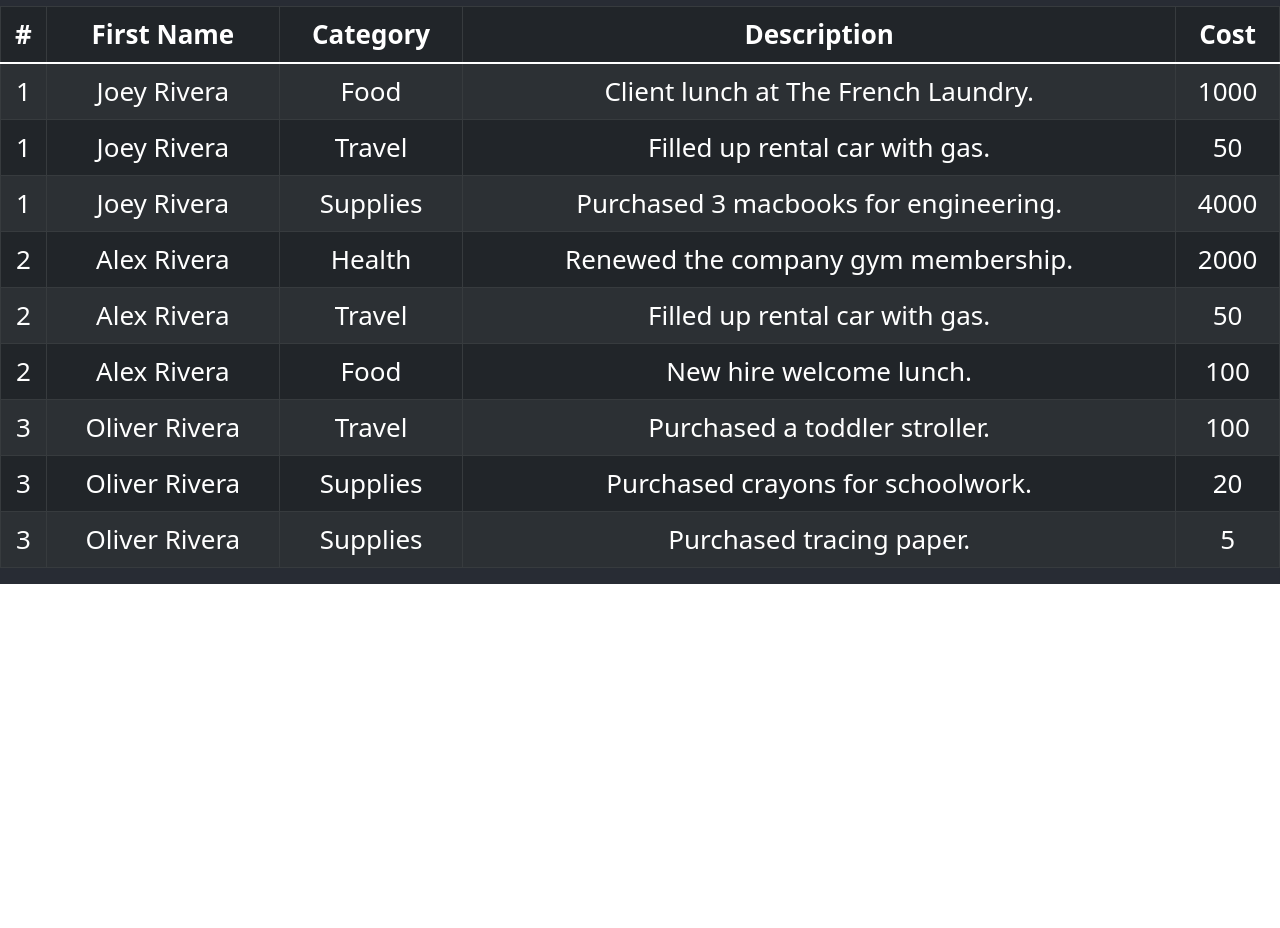
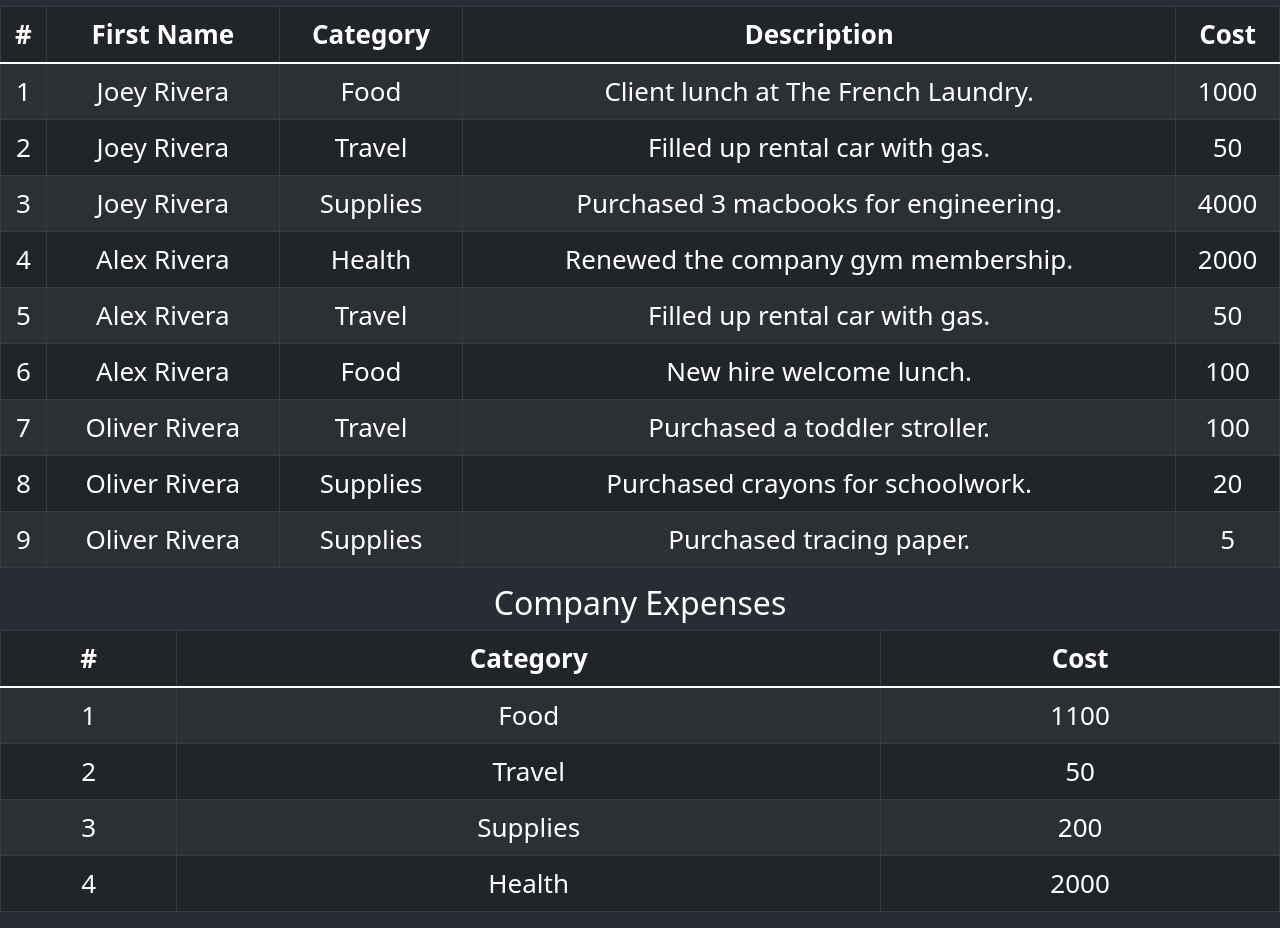
Before and after one commit to JoeyRivera01/leanData-Front-End-Hw, a React (Create React App) app: page / in a window 1280 px wide. Shown: the part 385-1313 px from the top of the page. Before the commit the page ends 969 px from the top, so only its background shows below. Built offline with nearby package versions, Linux system fonts and the light colour scheme.

Commit message:
Added outline for CompanyExpensesTable and fixed indexing issue in ExpenseTable

```diff
--- a/src/components/CompanyExpensesTable.js
+++ b/src/components/CompanyExpensesTable.js
@@ -1,10 +1,29 @@
-import { useState } from 'react';
 import { Table } from 'react-bootstrap';
 
-const CompanyExpensesTable = (props) => {
+const CompanyExpensesTable = ({expensesByCategory}) => {
 
   return (
     <>
+      <h2>Company Expenses</h2>
+      <Table striped bordered hover variant="dark">
+        <thead>
+          <tr>
+            <th>#</th>
+            <th>Category</th>
+            <th>Cost</th>
+          </tr>
+        </thead>
+        <tbody>
+          { expensesByCategory &&
+            Object.entries(expensesByCategory).map(([category, totalExpense], index) =>
+              <tr key={index * Math.floor(Math.random() * 100000) + 1}>
+                <td>{index + 1}</td>
+                <td>{category}</td>
+                <td>{totalExpense}</td>
+              </tr>
+            )}
+        </tbody>
+      </Table>
     </>
   );
 }
--- a/src/components/ExpenseTable.js
+++ b/src/components/ExpenseTable.js
@@ -1,7 +1,7 @@
-import { useState } from 'react';
 import { Table } from 'react-bootstrap';
 
 const ExpenseTable = ({users}) => {
+  let entryNum = 1;
 
   return (
     <>
@@ -18,10 +18,10 @@ const ExpenseTable = ({users}) => {
         </thead>
         <tbody>
           { users &&
-            Object.entries(users).map(([userId, user], index) => (
+            Object.entries(users).map(([userId, user]) => (
               user.expenses.map(expense =>
                 <tr key={userId}>
-                  <td>{index + 1}</td>
+                  <td>{entryNum++}</td>
                   <td>{user.firstName + ' ' + user.lastName}</td>
                   <td>{expense.category}</td>
                   <td>{expense.description}</td>
```
